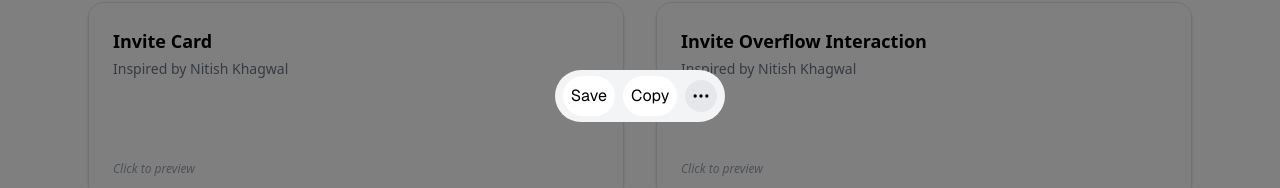
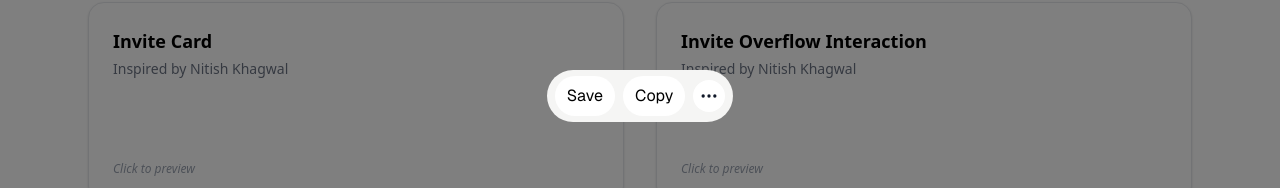
Before and after one commit to paul1029-ife/design-recreation, a React (Vite) app: page / in a window 1280 px wide. Both pictures are taken after a click on the element 924 px from the left and 306 px from the top of the page. Shown: the part 204-392 px from the top of the page. Built offline with nearby package versions, Linux system fonts and the light colour scheme.

Commit message:
feat: Update color and smoothing animation.

```diff
--- a/src/components/recreations/InlineOverflow.tsx
+++ b/src/components/recreations/InlineOverflow.tsx
@@ -14,18 +14,22 @@ const InlineOverflow = () => {
       className="flex flex-col items-center justify-center p-4 gap-8"
       style={{ fontFamily: "Some-Sans" }}
     >
-      <motion.div className="rounded-full bg-gray-100 flex gap-2 px-2 py-1.5 items-center">
-        <div className="p-2 rounded-full bg-white">Save</div>
-        <div className="p-2 rounded-full bg-white">Copy</div>
+      <motion.div className="rounded-full bg-stone-100 flex gap-2 px-2 py-1.5 items-center">
+        <div className="px-3 py-2 rounded-full bg-white">Save</div>
+        <div className="px-3 py-2 rounded-full bg-white">Copy</div>
         <AnimatePresence mode="wait">
           {isFull && (
             <motion.div
-              className="flex gap-2"
-              initial={{ width: 0 }}
+              className="flex overflow-hidden"
+              initial={{ width: 0, gap: 2 }}
               animate={{ width: "auto" }}
               exit={{
                 width: 0,
-                transition: { duration: 0.25, ease: "easeInOut" },
+                gap: [0, 2],
+                transition: {
+                  ease: "linear",
+                  duration: 0.18,
+                },
               }}
               transition={{
                 type: "spring",
@@ -34,7 +38,7 @@ const InlineOverflow = () => {
               }}
             >
               <motion.div
-                className="p-2 rounded-full bg-white whitespace-nowrap"
+                className="px-3 py-2 rounded-full bg-white whitespace-nowrap"
                 initial={{ opacity: 0 }}
                 animate={{
                   opacity: 1,
@@ -48,7 +52,7 @@ const InlineOverflow = () => {
                 Share
               </motion.div>
               <motion.div
-                className="p-2 rounded-full bg-white whitespace-nowrap"
+                className="px-3 py-2 rounded-full bg-white whitespace-nowrap"
                 initial={{ opacity: 0 }}
                 animate={{
                   opacity: 1,
@@ -65,7 +69,7 @@ const InlineOverflow = () => {
           )}
         </AnimatePresence>
         <button
-          className="bg-gray-200 rounded-full size-8 flex items-center justify-center hover:bg-gray-300 transition-colors"
+          className="bg-white rounded-full size-8 flex items-center justify-center hover:text-gray-500 text-gray-900 transition-colors"
           onClick={handleClick}
         >
           {isFull ? <X size={20} /> : <MoreHorizontal size={20} />}
```
